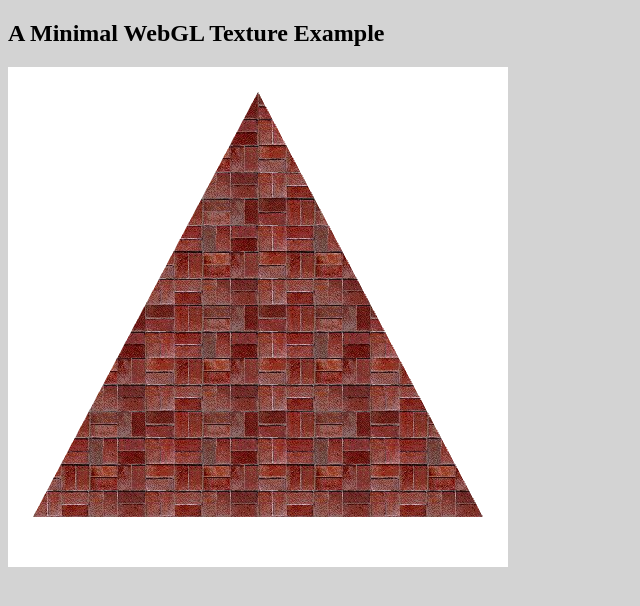
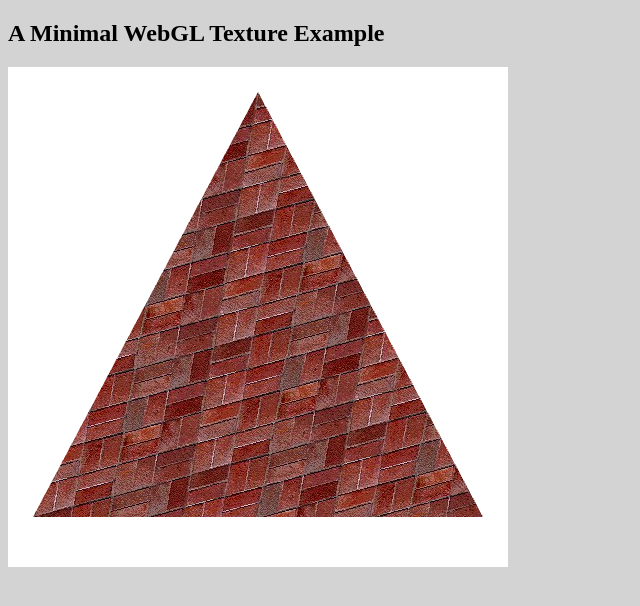
Before and after one commit to aisprayogi/simple2dtexture, a plain HTML site: page index.html in a window 1280 px wide. Shown: the whole page, without its empty margins (0-640 px from the left). Drawn offline with Linux system fonts and the light colour scheme.

Commit message:
Update index.html
tes texture coordinates

```diff
--- a/index.html
+++ b/index.html
@@ -57,7 +57,7 @@ function draw() {
 
     /* Set up values for the "a_texCoords" attribute */
 
-    const  texCoords = new Float32Array( [ 0,0, 4,0, 2,4 ] );
+    const  texCoords = new Float32Array( [ 1,1, 4,0, 2,4 ] );
 
     gl.bindBuffer(gl.ARRAY_BUFFER, a_texCoords_buffer);
     gl.bufferData(gl.ARRAY_BUFFER, texCoords, gl.STREAM_DRAW);
```
